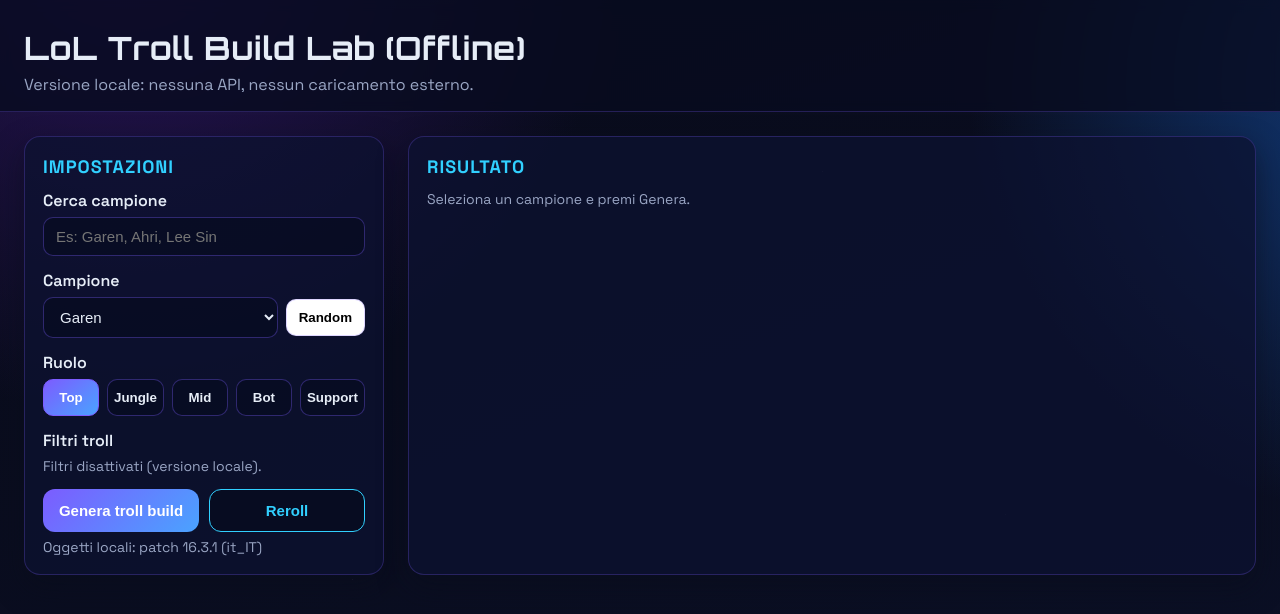
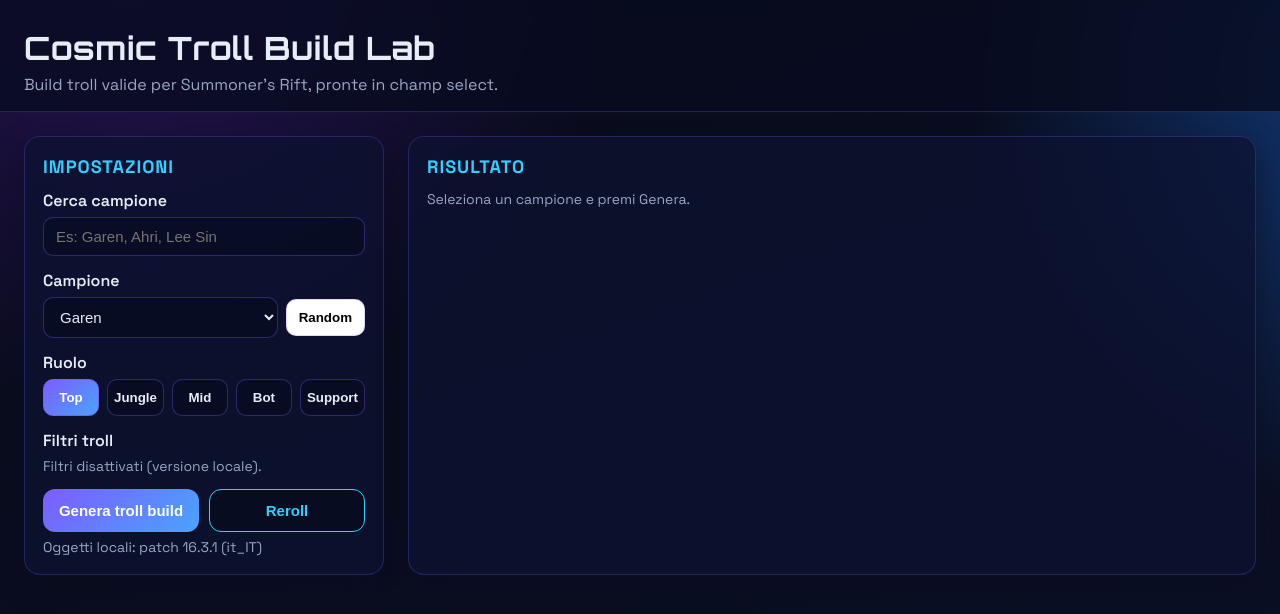
Before and after one commit to chillingcosmic/cosmictrollingbuilds, a plain HTML site: page index.html in a window 1280 px wide. Drawn offline with Linux system fonts and the light colour scheme.

Commit message:
cambio titolo :)
Non mi pare più offline no?

```diff
--- a/index.html
+++ b/index.html
@@ -255,8 +255,8 @@
 </head>
 <body>
   <header>
-    <h1>LoL Troll Build Lab (Offline)</h1>
-    <p>Versione locale: nessuna API, nessun caricamento esterno.</p>
+    <h1>Cosmic Troll Build Lab</h1>
+    <p>Build troll valide per Summoner’s Rift, pronte in champ select.</p>
   </header>
 
   <main>
```
